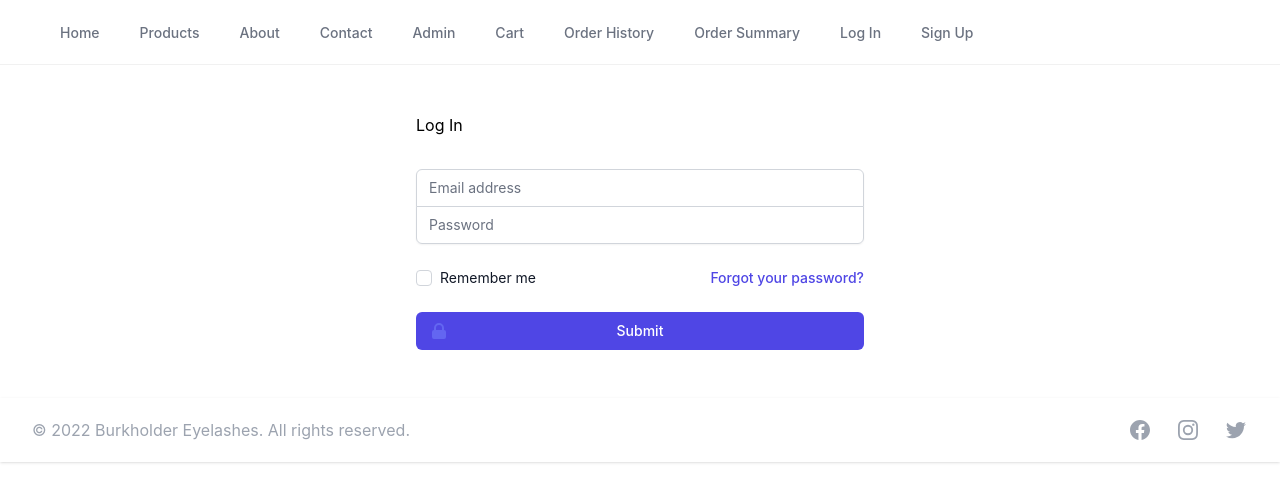
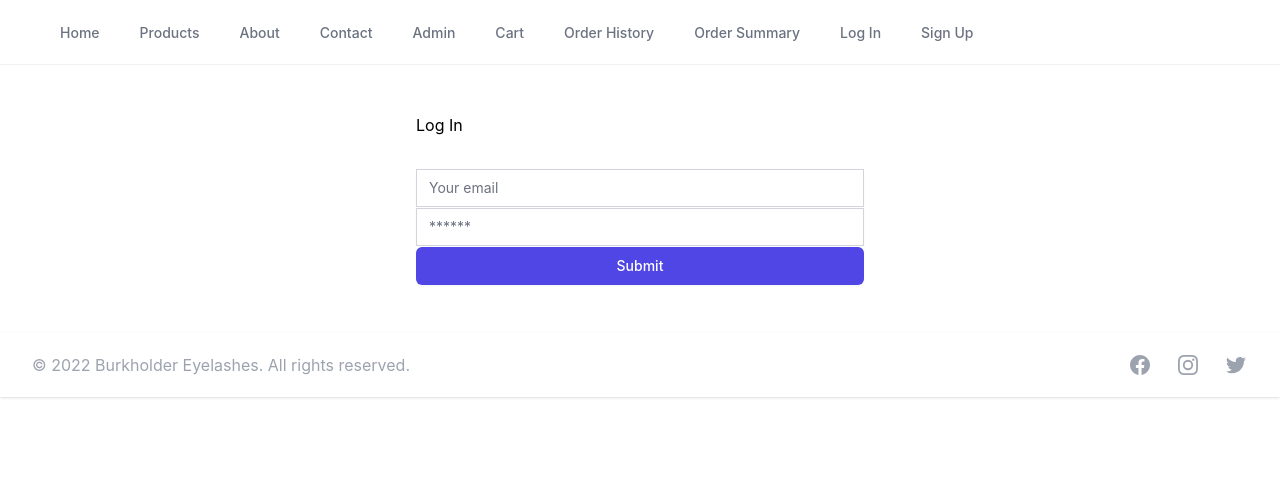
Before and after one commit to fremen432/burkholder-eyelashes-refactoring, a React (Create React App) app in the folder client/: page /login in a window 1280 px wide. Shown: the top 502 px of the page. Built offline with nearby package versions, Linux system fonts and the light colour scheme.

Commit message:
logout works

```diff
--- a/client/src/components/Nav/navEl.jsx
+++ b/client/src/components/Nav/navEl.jsx
@@ -7,6 +7,7 @@ class NavEl extends Component {
   logout(event) {
     event.preventDefault();
     Auth.logout();
+    window.location.href="/"
   };
 
   loggedOutNavElements =  [
--- a/client/src/pages/Login.js
+++ b/client/src/pages/Login.js
@@ -1,8 +1,51 @@
+import React, { useState } from 'react';
+import { useMutation } from '@apollo/client';
+import { LOGIN_USER } from '../utils/mutation';
+
+import Auth from '../utils/auth';
+
 import { LockClosedIcon } from '@heroicons/react/solid'
-import React from 'react'
+
+const formInputStyles = `appearance-none rounded-none relative block w-full px-3 py-2 border border-gray-300 placeholder-gray-500 text-gray-900 focus:outline-none focus:ring-indigo-500 focus:border-indigo-500 focus:z-10 sm:text-sm`
+const formSubmitBtnStyles = `group relative w-full flex justify-center py-2 px-4 border border-transparent text-sm font-medium rounded-md text-white bg-indigo-600 hover:bg-indigo-700 focus:outline-none focus:ring-2 focus:ring-offset-2 focus:ring-indigo-500`
+
+function Login(props) {
+
+  // keeps track of when the username, email and password is updated
+  const [formState, setFormState] = useState({
+    email: '',
+    password: '',
+  });
+
+  // this comes from @apollo/client node module
+  const [login, { error }] = useMutation(LOGIN_USER);
+
+  // update state based on form input changes
+  const handleChange = (event) => {
+    // whenever the event is changed, we're taking the 'name' property from the input in the form and it's corresponding value.
+    const { name, value } = event.target;
+    // once we've 'targeted' the property that's been changed, we update the form state with the new value
+    setFormState({
+      ...formState,
+      [name]: value,
+    });
+  };
+
+  // ---- SUBMIT FORM ----
+  const handleFormSubmit = async (event) => {
+    event.preventDefault();
+
+    try {
+      const { data } = await login({
+        variables: { ...formState },
+      });
+      Auth.login(data.login.token);
+    } catch (e) {
+      console.error(e);
+    }
+  };
 
 
-export default function Login() {
   return (
     <>
       <div className="min-h-full flex items-center justify-center py-12 px-4 sm:px-6 lg:px-8">
@@ -18,7 +61,34 @@ export default function Login() {
             /> */}
           </div>
 
-          <form className="mt-8 space-y-6" action="#" method="POST">
+          {/* New Sign In form */}
+            <form className=" rounded-md shadow-sm space-y-px mt-8 space-y-6" action="#" onSubmit={handleFormSubmit} >
+              <input
+                className={formInputStyles}
+                placeholder="Your email"
+                name="email"
+                type="email"
+                id="email"
+                value={formState.email}
+                onChange={handleChange}
+              />
+              <input
+                className={formInputStyles}
+                placeholder="******"
+                name="password"
+                type="password"
+                id="password"
+                value={formState.password}
+                onChange={handleChange}
+              />
+              <button className={formSubmitBtnStyles} type="submit">
+                Submit
+              </button>
+          </form>
+
+
+          {/* Old Sign In form */}
+          <form className="mt-8 space-y-6 hidden" action="#" method="POST">
             <input type="hidden" name="remember" defaultValue="true"/>
             <div className="rounded-md shadow-sm -space-y-px">
               <div>
@@ -83,8 +153,11 @@ export default function Login() {
               </button>
             </div>
           </form>
+
         </div>
       </div>
     </>
   )
 }
+
+export default Login;
```
